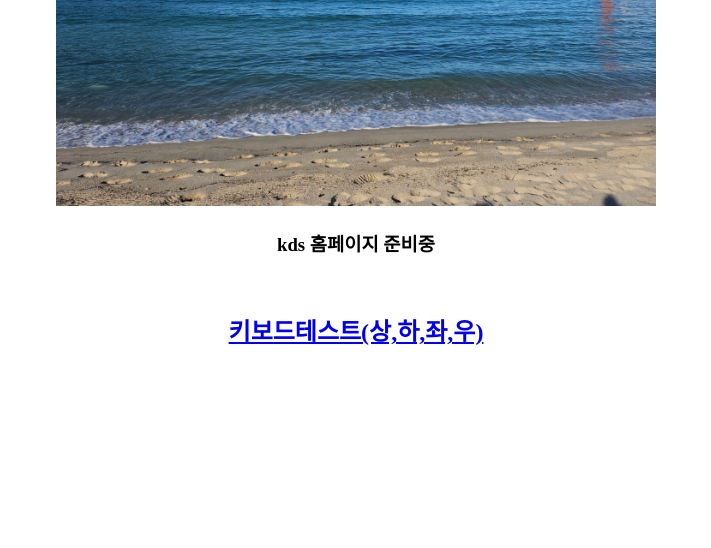
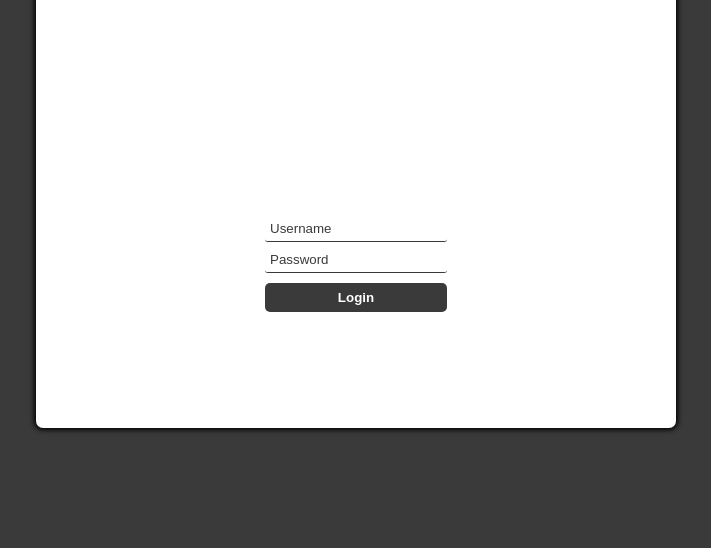
Before and after one commit to kdshome/kds, a plain HTML site: page index.html in a window 1280 px wide. Shown: the part 252-800 px from the top of the page, without its empty margins (284-995 px from the left). Drawn offline with Linux system fonts and the light colour scheme.

Commit message:
Add files via upload

```diff
--- a/index.html
+++ b/index.html
@@ -1,20 +1,41 @@
 <!DOCTYPE html>
-<html>
+<html lang="en">
   <head>
-    <meta charset="utf-8" />
-    <meta http-equiv="X-UA-Compatible" content="IE=edge" />
-    <title>Page Title</title>
-    <meta name="viewport" content="width=device-width, initial-scale=1" />
-    <link rel="stylesheet" type="text/css" media="screen" href="main.css" />
-    <script src="main.js"></script>
+    <meta charset="UTF-8" />
+    <meta name="viewport" content="width=device-width, initial-scale=1.0" />
+    <title>Login</title>
+    <link rel="stylesheet" href="login.css" />
+    <script defer src="login.js"></script>
   </head>
+
   <body>
-    <center>
-      <img src="./sea01.jpg" width="600" height="450" alt="kdshome" />
+    <main id="main-holder">
+      <h1 id="login-header">KDS HOME</h1>
 
-      <h3>kds 홈페이지 준비중</h3>
-      <br />
-      <h2><a href="./키보드테스트.html">키보드테스트(상,하,좌,우)</a></h2>
-    </center>
+      <div id="login-error-msg-holder">
+        <p id="login-error-msg">
+          Invalid username
+          <span id="error-msg-second-line">and/or password</span>
+        </p>
+      </div>
+
+      <form id="login-form">
+        <input
+          type="text"
+          name="username"
+          id="username-field"
+          class="login-form-field"
+          placeholder="Username"
+        />
+        <input
+          type="password"
+          name="password"
+          id="password-field"
+          class="login-form-field"
+          placeholder="Password"
+        />
+        <input type="submit" value="Login" id="login-form-submit" />
+      </form>
+    </main>
   </body>
 </html>
--- /dev/null
+++ b/login.css
@@ -0,0 +1,81 @@
+html {
+  height: 100%;
+}
+
+body {
+  height: 100%;
+  margin: 0;
+  font-family: Arial, Helvetica, sans-serif;
+  display: grid;
+  justify-items: center;
+  align-items: center;
+  background-color: #3a3a3a;
+}
+
+#main-holder {
+  width: 50%;
+  height: 70%;
+  display: grid;
+  justify-items: center;
+  align-items: center;
+  background-color: white;
+  border-radius: 7px;
+  box-shadow: 0px 0px 5px 2px black;
+}
+
+#login-error-msg-holder {
+  width: 100%;
+  height: 100%;
+  display: grid;
+  justify-items: center;
+  align-items: center;
+}
+
+#login-error-msg {
+  width: 23%;
+  text-align: center;
+  margin: 0;
+  padding: 5px;
+  font-size: 12px;
+  font-weight: bold;
+  color: #8a0000;
+  border: 1px solid #8a0000;
+  background-color: #e58f8f;
+  opacity: 0;
+}
+
+#error-msg-second-line {
+  display: block;
+}
+
+#login-form {
+  align-self: flex-start;
+  display: grid;
+  justify-items: center;
+  align-items: center;
+}
+
+.login-form-field::placeholder {
+  color: #3a3a3a;
+}
+
+.login-form-field {
+  border: none;
+  border-bottom: 1px solid #3a3a3a;
+  margin-bottom: 10px;
+  border-radius: 3px;
+  outline: none;
+  padding: 0px 0px 5px 5px;
+}
+
+#login-form-submit {
+  width: 100%;
+  padding: 7px;
+  border: none;
+  border-radius: 5px;
+  color: white;
+  font-weight: bold;
+  background-color: #3a3a3a;
+  cursor: pointer;
+  outline: none;
+}
--- /dev/null
+++ b/login.js
@@ -0,0 +1,25 @@
+const loginForm = document.getElementById('login-form');
+const loginButton = document.getElementById('login-form-submit');
+const loginErrorMsg = 'ID or PASSWORD error';
+/* const loginErrorMsg = document.getElementById('login-error-msg'); */
+
+loginButton.addEventListener('click', (event) => {
+  event.preventDefault();
+  const username = loginForm.username.value;
+  const password = loginForm.password.value;
+
+  if (username === 'kds' && password === 'home') {
+    alert('KDS HOME 방문을 환영 합니다.');
+    location.href = 'https://kdshome.github.io/main01.html';
+    /*  location.reload(); */
+  } else if (username === 'kds1' && password === 'home1') {
+    alert('KDS HOME 방문을 환영 합니다.');
+    location.href = 'https://kdshome.github.io/main01.html';
+  } else if (username === 'kds2' && password === 'home2') {
+    alert('KDS HOME 방문을 환영 합니다.');
+    location.href = 'https://kdshome.github.io/main01.html';
+  } else {
+    alert('아이디와 패스워드 다시 입력 하세요');
+    loginErrorMsg.style.opacity = 1;
+  }
+});
```
